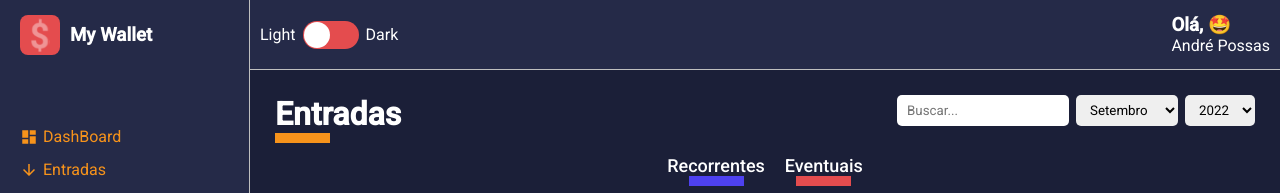
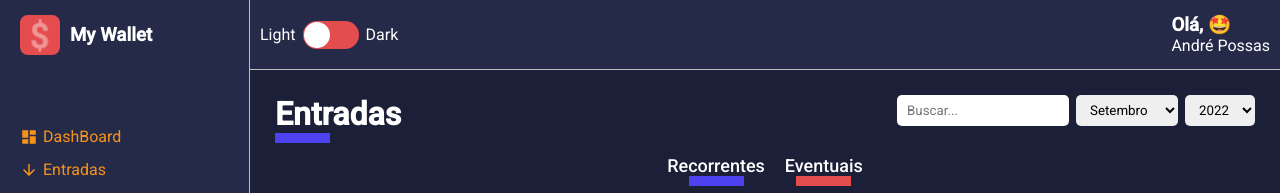
Before and after one commit to dekopossas/dashboard, a React (Create React App) app in the folder frontend/: page /list/entry-balance in a window 1280 px wide. Shown: the top 193 px of the page. Built offline with nearby package versions, Linux system fonts and the light colour scheme.

Commit message:
change entry collor

```diff
--- a/frontend/src/pages/List/index.tsx
+++ b/frontend/src/pages/List/index.tsx
@@ -42,7 +42,7 @@ const List = () => {
   }, [type]);
 
   const lineColor = useMemo(() => {
-    return type === 'entry-balance' ? '#F7931B' : '#E44C4E';
+    return type === 'entry-balance' ? '#4e41f0' : '#E44C4E';
   }, [type]);
 
   const listData = useMemo(() => {
```
